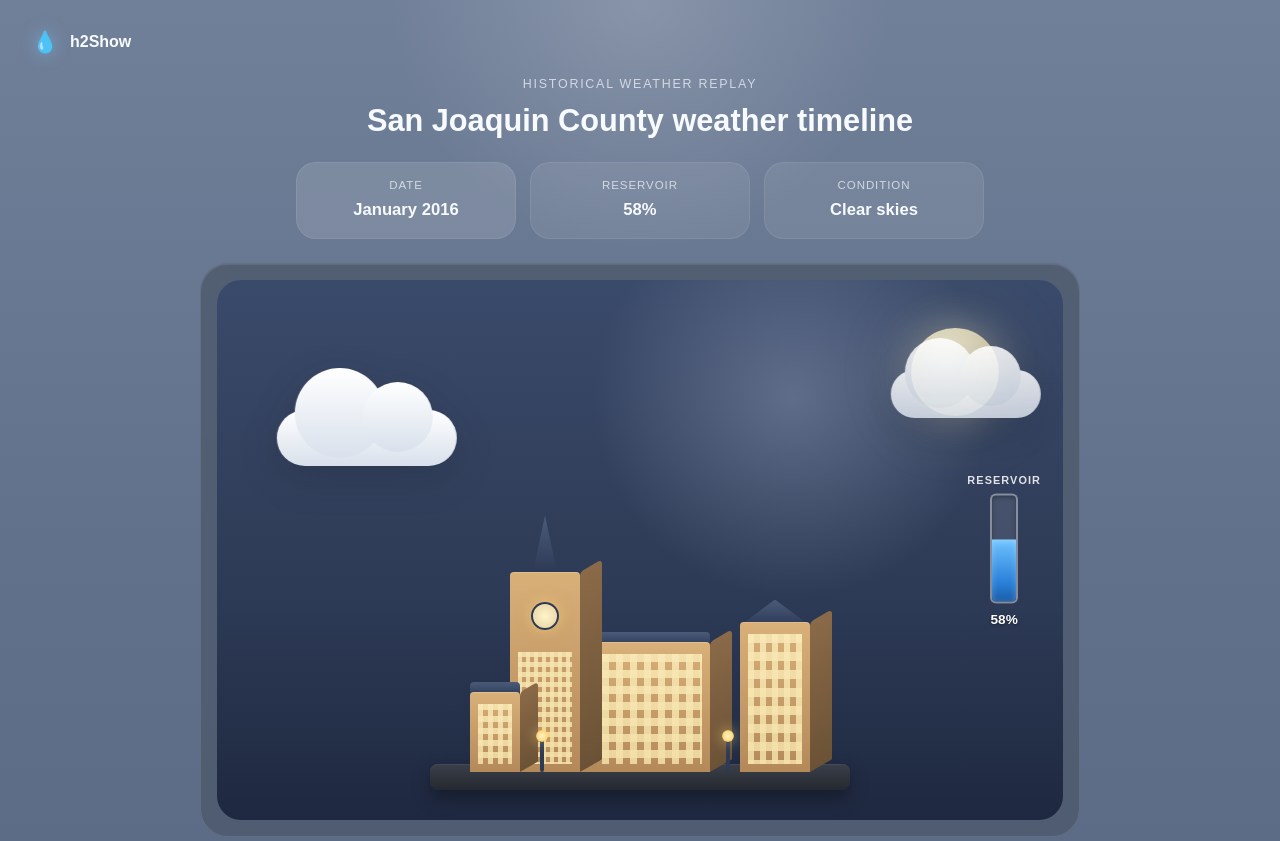
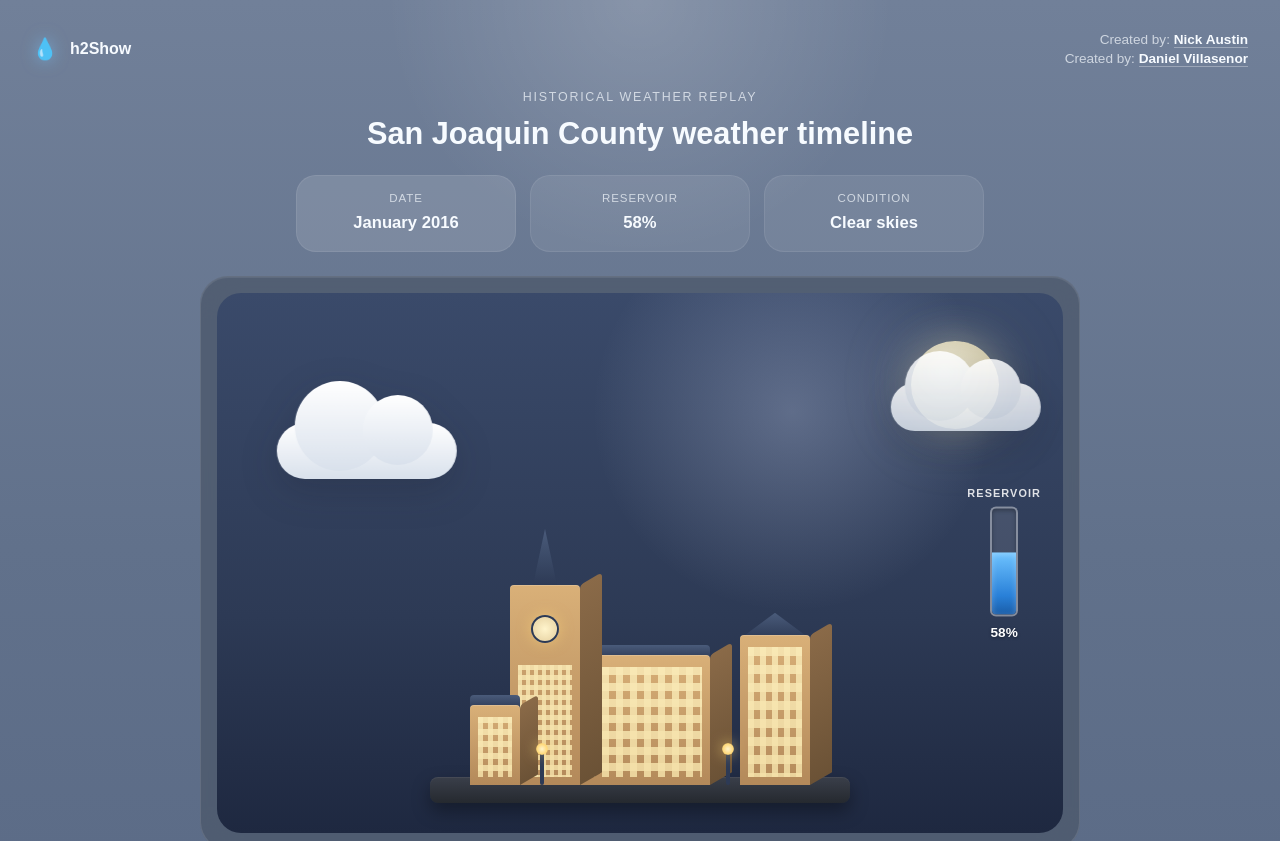
Before and after one commit to Cha-ta/h20Hackathon, a Next.js app: page / in a window 1280 px wide. Shown: the top 841 px of the page. Built offline with nearby package versions, Linux system fonts and the light colour scheme.

Commit message:
Added credits

```diff
--- a/app/globals.css
+++ b/app/globals.css
@@ -1066,3 +1066,26 @@ a {
   color: #fff;
   text-shadow: 0 1px 3px rgba(0, 0, 0, 0.4);
 }
+
+/* === Site credits === */
+.site-credits {
+  display: flex;
+  flex-direction: column;
+  align-items: flex-end;
+  gap: 4px;
+  font-size: 0.85rem;
+  color: var(--muted);
+}
+
+.site-credits a {
+  color: var(--text);
+  text-decoration: none;
+  font-weight: 700;
+  border-bottom: 1px solid rgba(255, 255, 255, 0.3);
+  transition: border-color 0.2s, color 0.2s;
+}
+
+.site-credits a:hover {
+  color: var(--accent);
+  border-color: var(--accent);
+}
--- a/src/components/weather-app-shell.tsx
+++ b/src/components/weather-app-shell.tsx
@@ -15,6 +15,20 @@ export function WeatherAppShell({ records }: WeatherAppShellProps) {
             <span className="site-mark__droplet" aria-hidden="true">💧</span>
             <span>h2Show</span>
           </div>
+          <div className="site-credits">
+            <span>
+              Created by:{" "}
+              <a href="https://github.com/nickaustinn" target="_blank" rel="noopener noreferrer">
+                Nick Austin
+              </a>
+            </span>
+            <span>
+              Created by:{" "}
+              <a href="https://github.com/cha-ta" target="_blank" rel="noopener noreferrer">
+                Daniel Villasenor
+              </a>
+            </span>
+          </div>
         </header>
 
         <section className="hero-stage">
```
